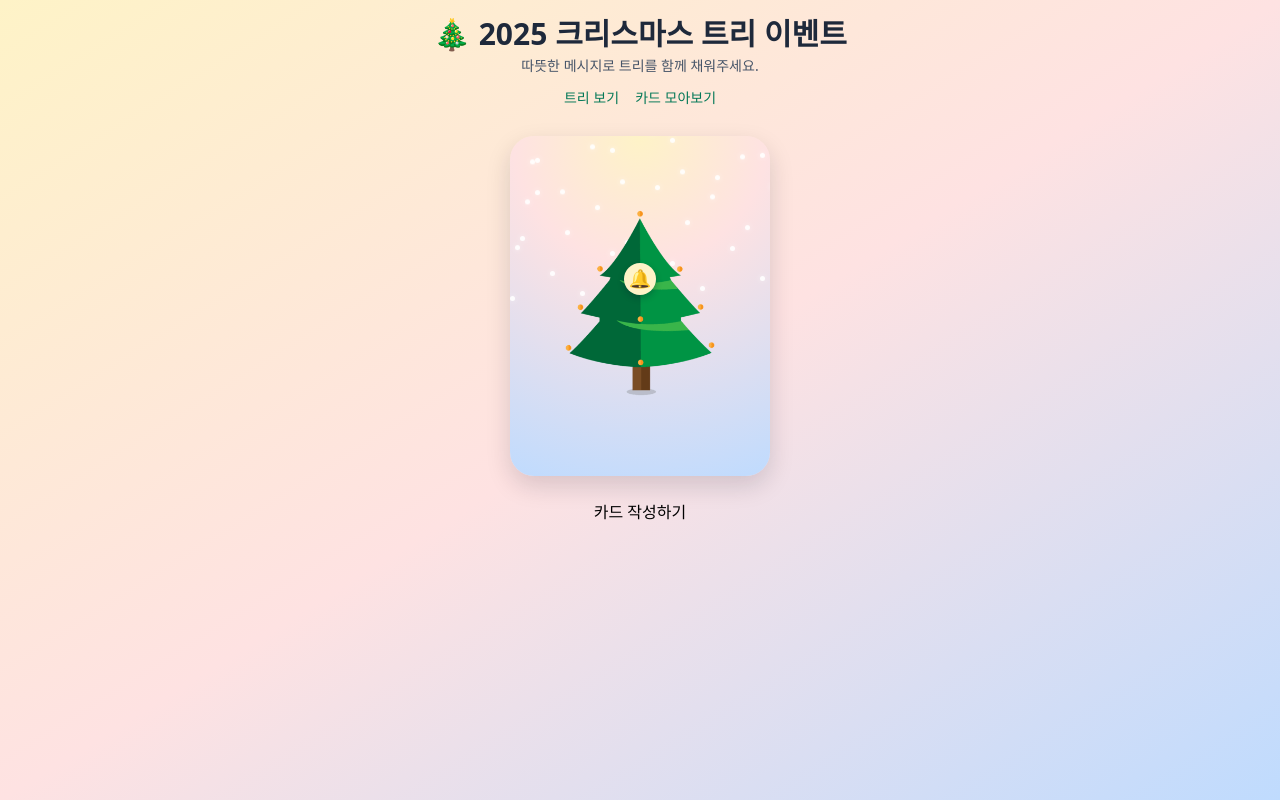
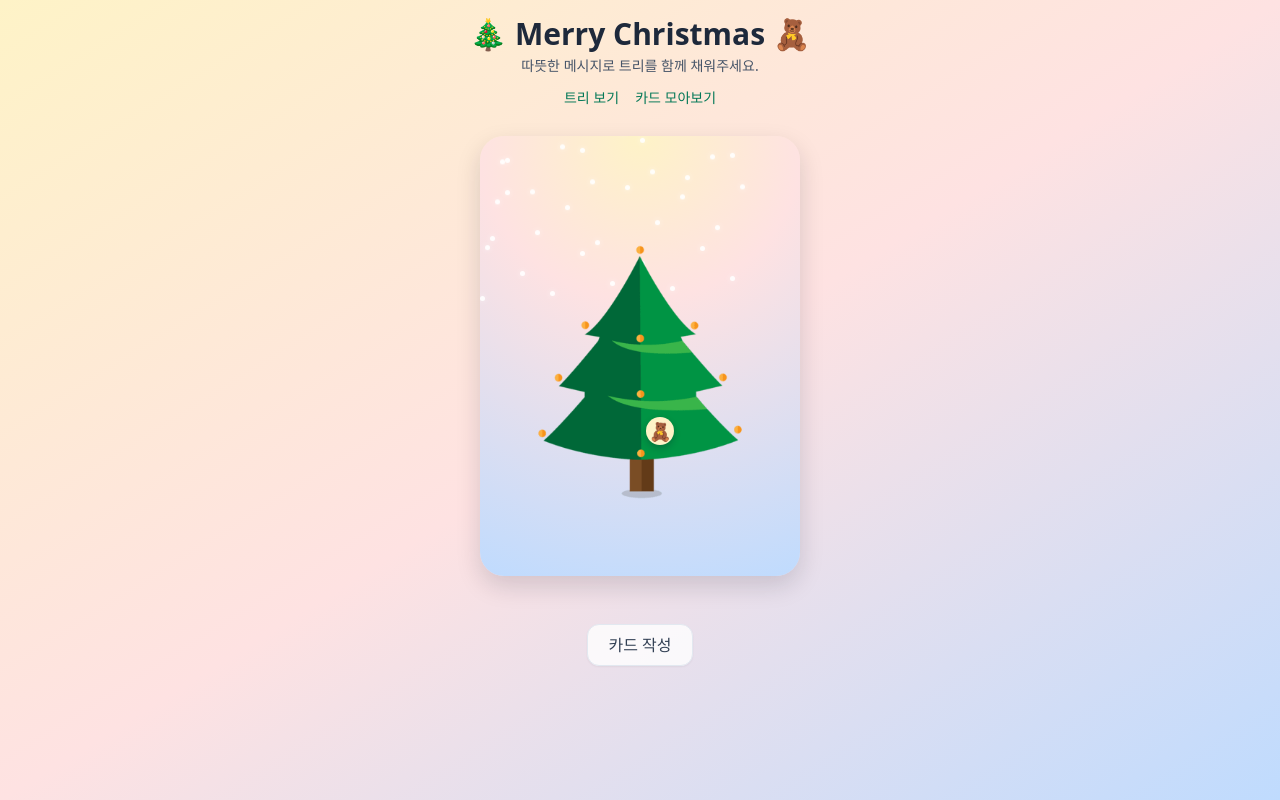
Before and after one commit to JINSOLdev/christmasTreeCard_FE, a Vue app: page / in a window 1280 px wide. Built offline with nearby package versions, Linux system fonts and the light colour scheme; the HTML template or start-up script is replaced by a standard one.

Commit message:
fix: 카드 모달 컴포넌트와 오너먼트 위치 조정

```diff
--- a/src/App.vue
+++ b/src/App.vue
@@ -7,7 +7,8 @@
         class="text-2xl md:text-3xl font-semibold text-slate-800 flex items-center justify-center gap-2"
       >
         <span>🎄</span>
-        <span>2025 크리스마스 트리 이벤트</span>
+        <span>Merry Christmas</span>
+        <span>🧸</span>
       </h1>
       <p class="mt-1 text-sm text-slate-600">따뜻한 메시지로 트리를 함께 채워주세요.</p>
 
--- a/src/components/CardForm.vue
+++ b/src/components/CardForm.vue
@@ -1,30 +1,50 @@
 <template>
-  <form class="card-form" @submit.prevent="onSubmit">
-    <label>
-      To
-      <input v-model="form.toName" required />
-    </label>
+  <form class="space-y-3" @submit.prevent="onSubmit">
+    <div>
+      <label class="block text-xs font-semibold text-slate-700 mb-1">To</label>
+      <input
+        v-model="form.toName"
+        required
+        class="w-full rounded-xl border border-amber-200 bg-white/80 px-3 py-2 text-sm focus:outline-none focus:ring-2 focus:ring-amber-300"
+        placeholder="받는 사람 이름"
+      />
+    </div>
 
-    <label>
-      From
-      <input v-model="form.fromName" required />
-    </label>
+    <div>
+      <label class="block text-xs font-semibold text-slate-700 mb-1">From</label>
+      <input
+        v-model="form.fromName"
+        required
+        class="w-full rounded-xl border border-amber-200 bg-white/80 px-3 py-2 text-sm focus:outline-none focus:ring-2 focus:ring-amber-300"
+        placeholder="보내는 사람 이름"
+      />
+    </div>
 
-    <label>
-      Message
-      <textarea v-model="form.message" rows="4" required />
-    </label>
+    <div>
+      <label class="block text-xs font-semibold text-slate-700 mb-1">Message</label>
+      <textarea
+        v-model="form.message"
+        required
+        rows="4"
+        class="w-full rounded-xl border border-amber-200 bg-white/80 px-3 py-2 text-sm resize-none focus:outline-none focus:ring-2 focus:ring-amber-300"
+        placeholder="따뜻한 크리스마스 메시지를 적어주세요 ✨"
+      />
+    </div>
 
-    <!-- 나중에 템플릿 선택 영역 추가 가능 -->
-    <!--
-    <div class="template-list">
-      템플릿 리스트...
-    </div>
-    -->
-
-    <div class="actions">
-      <button type="button" @click="$emit('cancel')">취소</button>
-      <button type="submit">등록하기</button>
+    <div class="flex justify-end gap-2 pt-1">
+      <button
+        type="button"
+        @click="$emit('cancel')"
+        class="px-3 py-1.5 rounded-xl text-xs bg-white/80 text-slate-600 border border-slate-200 hover:bg-white"
+      >
+        취소
+      </button>
+      <button
+        type="submit"
+        class="px-3 py-1.5 rounded-xl text-xs bg-emerald-500 text-white hover:bg-emerald-600 shadow-sm"
+      >
+        등록하기
+      </button>
     </div>
   </form>
 </template>
@@ -45,25 +65,8 @@ const form = reactive({
 
 function onSubmit() {
   emits('submit', { ...form })
-
-  // 필요하면 여기서 초기화
   form.toName = ''
   form.fromName = ''
   form.message = ''
 }
 </script>
-
-<style scoped>
-.card-form {
-  display: flex;
-  flex-direction: column;
-  gap: 8px;
-}
-
-.actions {
-  margin-top: 12px;
-  display: flex;
-  justify-content: flex-end;
-  gap: 8px;
-}
-</style>
--- a/src/components/CardModal.vue
+++ b/src/components/CardModal.vue
@@ -1,14 +1,26 @@
 <template>
-  <div class="modal-backdrop" @click.self="close">
-    <div class="modal">
-      <header class="modal-header">
-        <h2>{{ title }}</h2>
-        <button class="close-btn" @click="close">✕</button>
+  <div class="fixed inset-0 z-50 flex items-center justify-center bg-black/35" @click.self="close">
+    <div
+      class="w-full max-w-sm rounded-3xl bg-[#fef9c3]/95 shadow-xl px-5 py-4 border border-white/70"
+    >
+      <header class="flex items-center justify-between mb-3">
+        <h2 class="text-base font-semibold text-[#78350f] flex items-center gap-1">
+          <span>🎄</span>
+          <span>{{ title }}</span>
+        </h2>
+        <button
+          class="w-7 h-7 rounded-full bg-white/90 hover:bg-white text-slate-600 text-xs flex items-center justify-center shadow"
+          @click="close"
+        >
+          ✕
+        </button>
       </header>
-      <section class="modal-body">
+
+      <section class="mb-3 text-sm text-slate-700">
         <slot />
       </section>
-      <footer class="modal-footer">
+
+      <footer class="flex justify-end gap-2">
         <slot name="footer" />
       </footer>
     </div>
@@ -16,46 +28,8 @@
 </template>
 
 <script setup lang="ts">
-const props = defineProps<{
-  title: string
-}>()
+const props = defineProps<{ title: string }>()
+const emits = defineEmits<{ (e: 'close'): void }>()
 
-const emits = defineEmits<{
-  (e: 'close'): void
-}>()
-
-function close() {
-  emits('close')
-}
+const close = () => emits('close')
 </script>
-
-<style scoped>
-.modal-backdrop {
-  position: fixed;
-  inset: 0;
-  background: rgba(0, 0, 0, 0.4);
-  display: flex;
-  justify-content: center;
-  align-items: center;
-  z-index: 50;
-}
-
-.modal {
-  background: #fff;
-  border-radius: 16px;
-  padding: 16px;
-  max-width: 400px;
-  width: 100%;
-}
-
-.modal-header {
-  display: flex;
-  justify-content: space-between;
-  align-items: center;
-}
-
-.modal-footer {
-  margin-top: 16px;
-  text-align: right;
-}
-</style>
--- a/src/components/OrnamentItem.vue
+++ b/src/components/OrnamentItem.vue
@@ -22,6 +22,7 @@ const emojiByType: Record<OrnamentType, string> = {
   BELL: '🔔',
   SNOW: '❄️',
   HEART: '♥️',
+  DOLL: '🧸'
 }
 
 const emoji = computed(() => {
@@ -40,8 +41,8 @@ const styleObject = computed(() => ({
 
 <style scoped>
 .ornament {
-  width: 32px;
-  height: 32px;
+  width: 28px;
+  height: 28px;
   border-radius: 999px;
   border: none;
   cursor: pointer;
--- a/src/components/TreeCanvas.vue
+++ b/src/components/TreeCanvas.vue
@@ -59,8 +59,8 @@ function onClickOrnament(card: Card) {
 /* 하늘 배경 */
 .sky {
   position: relative;
-  width: 260px;
-  height: 340px;
+  width: 320px;
+  height: 440px;
   border-radius: 24px;
   background: radial-gradient(circle at top, #fef3c7 0%, #fee2e2 35%, #bfdbfe 100%);
   box-shadow: 0 10px 25px rgba(15, 23, 42, 0.15);
@@ -70,11 +70,11 @@ function onClickOrnament(card: Card) {
 /* 트리 (이미지 기반) */
 .tree-wrapper {
   position: absolute;
-  bottom: 8px;
   left: 50%;
-  transform: translateX(-50%);
-  width: 190px;
-  height: 260px;
+  top: 65%;
+  transform: translate(-50%, -50%);
+  width: 260px;
+  height: 360px;
 }
 
 .tree-image {
--- a/src/stores/cards.ts
+++ b/src/stores/cards.ts
@@ -1,6 +1,6 @@
 import { defineStore } from 'pinia'
 
-export type OrnamentType = 'GIFT' | 'RIBBON' | 'BELL' | 'SNOW' | 'HEART'
+export type OrnamentType = 'GIFT' | 'RIBBON' | 'BELL' | 'SNOW' | 'HEART' | 'DOLL'
 
 export interface Card {
   id: number
@@ -15,7 +15,7 @@ interface CardsState {
   isLoading: boolean
 }
 
-const ORNAMENT_TYPES: OrnamentType[] = ['GIFT', 'RIBBON', 'BELL', 'SNOW']
+const ORNAMENT_TYPES: OrnamentType[] = ['GIFT', 'RIBBON', 'BELL', 'SNOW', 'HEART', 'DOLL']
 
 export const useCardsStore = defineStore('cards', {
   state: (): CardsState => ({
@@ -34,7 +34,7 @@ export const useCardsStore = defineStore('cards', {
             toName: 'Santa',
             fromName: 'Emma',
             message: 'Merry Christmas! 🎄',
-            ornamentType: 'BELL',
+            ornamentType: 'DOLL',
           },
         ]
       } finally {
--- a/src/views/HomeView.vue
+++ b/src/views/HomeView.vue
@@ -1,12 +1,16 @@
-<!-- src/pages/Home.vue -->
 <template>
-  <div class="home">
-    <section class="tree-section">
+  <div class="w-full flex flex-col items-center gap-4 pb-10">
+    <section class="w-full flex justify-center">
       <TreeCanvas :ornaments="ornaments" @select-card="openCardDetail" />
     </section>
 
     <section class="actions-section">
-      <button @click="openCreateModal">카드 작성하기</button>
+      <button
+        class="mt-6 px-5 py-2 rounded-xl bg-white/80 text-slate-700 border border-slate-200 shadow-sm hover:bg-white hover:-translate-y-0.5 transition transform"
+        @click="openCreateModal"
+      >
+        카드 작성
+      </button>
     </section>
 
     <!-- 카드 작성 모달 -->
@@ -34,23 +38,98 @@ import { useCardsStore, type Card } from '@/stores/cards'
 
 const cardsStore = useCardsStore()
 
+type Pos = { x: number; y: number }
+
 const showCreateModal = ref(false)
 const selectedCard = ref<Card | null>(null)
 
-const ornamentPositions = [
-  { x: 50, y: 28 }, // 꼭대기 별 근처
-  { x: 40, y: 38 }, // 위쪽 왼쪽 가지
-  { x: 60, y: 39 }, // 위쪽 오른쪽 가지
-  { x: 35, y: 50 }, // 중간 왼쪽 가지
-  { x: 65, y: 51 }, // 중간 오른쪽 가지
-  { x: 30, y: 63 }, // 아래 왼쪽 가지
-  { x: 70, y: 64 }, // 아래 오른쪽 가지
-  { x: 50, y: 72 }, // 줄기 바로 위
-]
+const ornamentPositions = ref<Record<number, Pos>>({})
 
+const TREE_BOUNDS = {
+  minY: 10,
+  maxY: 62,
+}
+
+const MIN_DISTANCE = 8 // 퍼센트 기준 최소 거리 (값 키우면 더 넓게 퍼짐)
+
+// 트리 영역 맞춰서
+// y 위치(%)에 따라 허용되는 x 범위(%)를 다르게 주기
+function getTreeBoundsForY(y: number) {
+  // 🎯 꼭대기 작은 삼각형
+  if (y < 24) {
+    // 맨 위는 너무 옆으로 안 가게 살짝만
+    return { minX: 46, maxX: 54 }
+  }
+
+  // 🎯 위쪽 가지
+  if (y < 36) {
+    // 기존보다 양쪽으로 더 넓게
+    return { minX: 40, maxX: 60 }
+  }
+
+  // 🎯 가운데 가지
+  if (y < 50) {
+    // 빨간 표시한 부분까지 가도록 폭 확장
+    return { minX: 34, maxX: 66 }
+  }
+
+  // 🎯 아래 가지
+  if (y < 72) {
+    // 거의 트리 가장자리까지 허용
+    return { minX: 28, maxX: 72 }
+  }
+
+  // 🎯 줄기 근처 (혹시 더 내려갈 경우)
+  return { minX: 44, maxX: 56 }
+}
+
+
+/** 임의 위치 하나 생성 */
+function randomPosition(): Pos {
+  // 1) y 먼저 랜덤으로 뽑고
+  const y = TREE_BOUNDS.minY + Math.random() * (TREE_BOUNDS.maxY - TREE_BOUNDS.minY)
+
+  // 2) 그 y에 맞는 x 범위를 가져와서
+  const { minX, maxX } = getTreeBoundsForY(y)
+
+  // 3) 그 안에서만 x 랜덤 생성
+  const x = minX + Math.random() * (maxX - minX)
+
+  return { x, y }
+}
+
+/** 기존 오너먼트들과 너무 가까운지 검사 */
+function isTooClose(candidate: Pos, existing: Pos[]): boolean {
+  return existing.some((pos) => {
+    const dx = pos.x - candidate.x
+    const dy = pos.y - candidate.y
+    const dist = Math.sqrt(dx * dx + dy * dy)
+    return dist < MIN_DISTANCE
+  })
+}
+
+/** 카드 id에 대한 위치가 없으면 생성해서 저장 */
+function getPositionFor(cardId: number): Pos {
+  const currentMap = ornamentPositions.value
+  if (currentMap[cardId]) return currentMap[cardId]
+
+  const existing = Object.values(currentMap)
+  let candidate: Pos = randomPosition()
+
+  // 최대 30번 정도 시도해서 겹치지 않는 자리 찾기
+  for (let i = 0; i < 30; i++) {
+    if (!isTooClose(candidate, existing)) break
+    candidate = randomPosition()
+  }
+
+  currentMap[cardId] = candidate
+  return candidate
+}
+
+/** 💡 화면에 뿌릴 ornaments */
 const ornaments = computed(() => {
-  return cardsStore.cards.map((card, index) => {
-    const pos = ornamentPositions[index % ornamentPositions.length]
+  return cardsStore.cards.map((card) => {
+    const pos = getPositionFor(card.id)
     return {
       id: card.id,
       x: pos.x,
@@ -77,8 +156,9 @@ function closeCardDetail() {
 }
 
 async function handleCreateCard(payload: { toName: string; fromName: string; message: string }) {
-  await cardsStore.createCard(payload)
+  const newCard = await cardsStore.createCard(payload)
   showCreateModal.value = false
+  // selectedCard.value = newCard
 }
 
 onMounted(() => {
```
